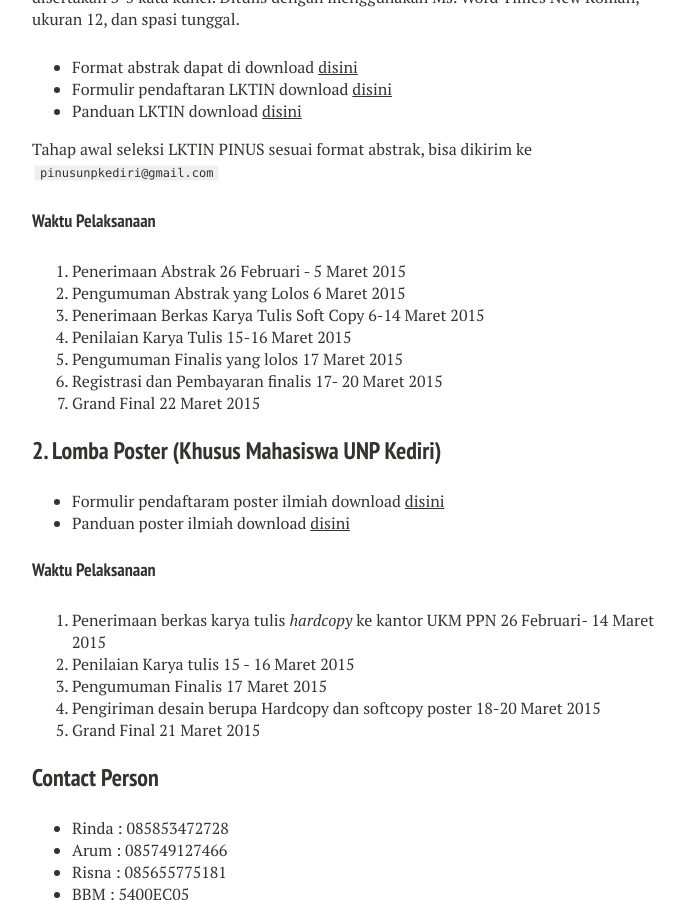
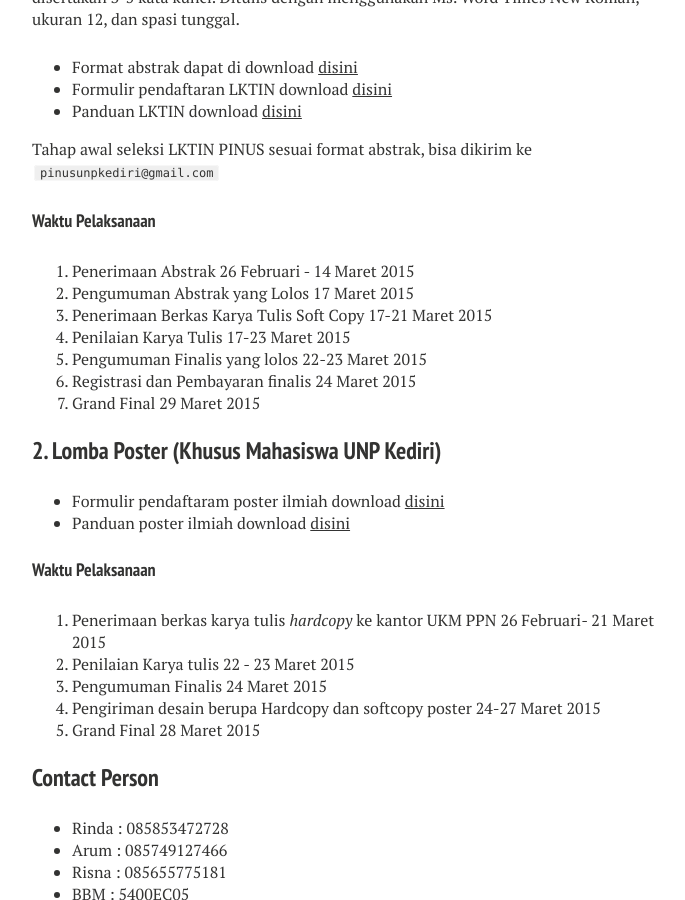
Before and after one commit to ukmppn-unp/ukmppn-unp.github.io, a Jekyll site: the page built from _posts/2015-02-27-lktin-pinus-2015-unpkediri.md, in a window 1280 px wide and 900 px high, scrolled down 1379 px. Shown: the whole window, without its empty margins (288-973 px from the left). Built offline with Jekyll 4.4.1, drawn with Linux system fonts in a browser that asks for light colours; nearby versions of some CDN libraries; comment, search, counter and statistics services are not loaded.

Commit message:
modified the last send abtrack

```diff
--- a/_posts/2015-02-27-lktin-pinus-2015-unpkediri.md
+++ b/_posts/2015-02-27-lktin-pinus-2015-unpkediri.md
@@ -29,13 +29,13 @@
 
 #### Waktu Pelaksanaan
 
-1. Penerimaan Abstrak 26 Februari - 5 Maret 2015
-1. Pengumuman Abstrak yang Lolos  6 Maret 2015
-1. Penerimaan Berkas Karya Tulis Soft Copy 6-14 Maret 2015
-1. Penilaian Karya Tulis 15-16 Maret 2015
-1. Pengumuman Finalis yang lolos 17 Maret 2015
-1. Registrasi dan Pembayaran finalis 17- 20 Maret 2015
-1. Grand Final 22 Maret 2015
+1. Penerimaan Abstrak 26 Februari - 14 Maret 2015
+1. Pengumuman Abstrak yang Lolos  17 Maret 2015
+1. Penerimaan Berkas Karya Tulis Soft Copy 17-21 Maret 2015
+1. Penilaian Karya Tulis 17-23 Maret 2015
+1. Pengumuman Finalis yang lolos 22-23 Maret 2015
+1. Registrasi dan Pembayaran finalis 24 Maret 2015
+1. Grand Final 29 Maret 2015
 
 ### 2. Lomba Poster (Khusus Mahasiswa UNP Kediri)
 
@@ -44,11 +44,11 @@
 
 #### Waktu Pelaksanaan
 
-1. Penerimaan berkas karya tulis *hardcopy* ke kantor UKM PPN 26 Februari- 14 Maret 2015
-1. Penilaian Karya tulis 15 - 16 Maret 2015
-1. Pengumuman Finalis 17 Maret 2015
-1. Pengiriman desain berupa Hardcopy dan softcopy poster 18-20 Maret 2015
-1. Grand Final 21 Maret 2015
+1. Penerimaan berkas karya tulis *hardcopy* ke kantor UKM PPN 26 Februari- 21 Maret 2015
+1. Penilaian Karya tulis 22 - 23 Maret 2015
+1. Pengumuman Finalis 24 Maret 2015
+1. Pengiriman desain berupa Hardcopy dan softcopy poster 24-27 Maret 2015
+1. Grand Final 28 Maret 2015
 
 ### Contact Person
 
```
